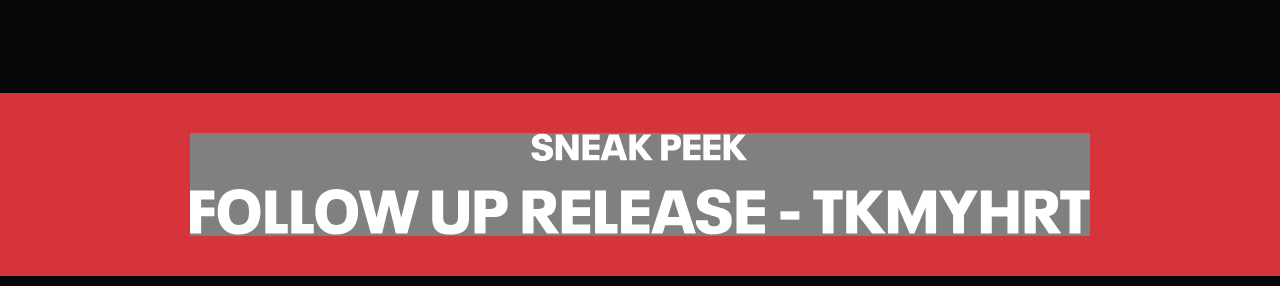
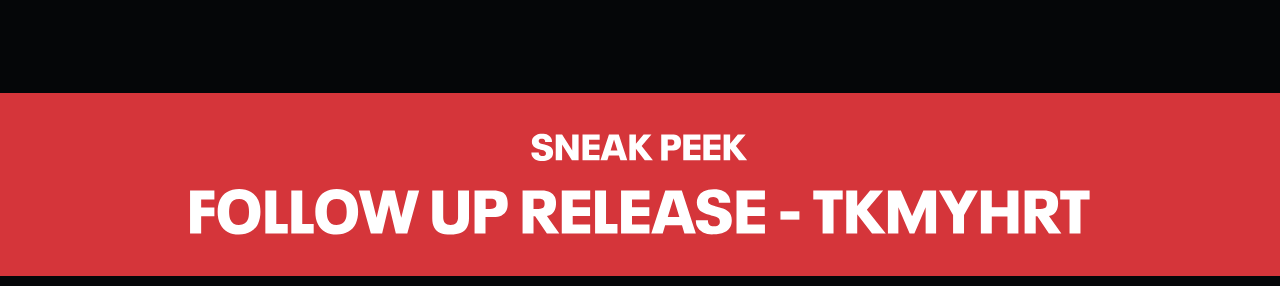
Before and after one commit to irfhan33/client-fiver, a Next.js app: page /epk in a window 1280 px wide. Shown: the part 3540-3826 px from the top of the page. Built offline with nearby package versions, Linux system fonts and the light colour scheme.

Commit message:
final revision

```diff
--- a/pages/epk.js
+++ b/pages/epk.js
@@ -573,7 +573,6 @@ const SneakPeekWrapper = styled.div`
 `;
 const SneakPeek = styled.div`
   max-width: 900px;
-  background: gray;
   display: flex;
   width: 100%;
   img {
```
